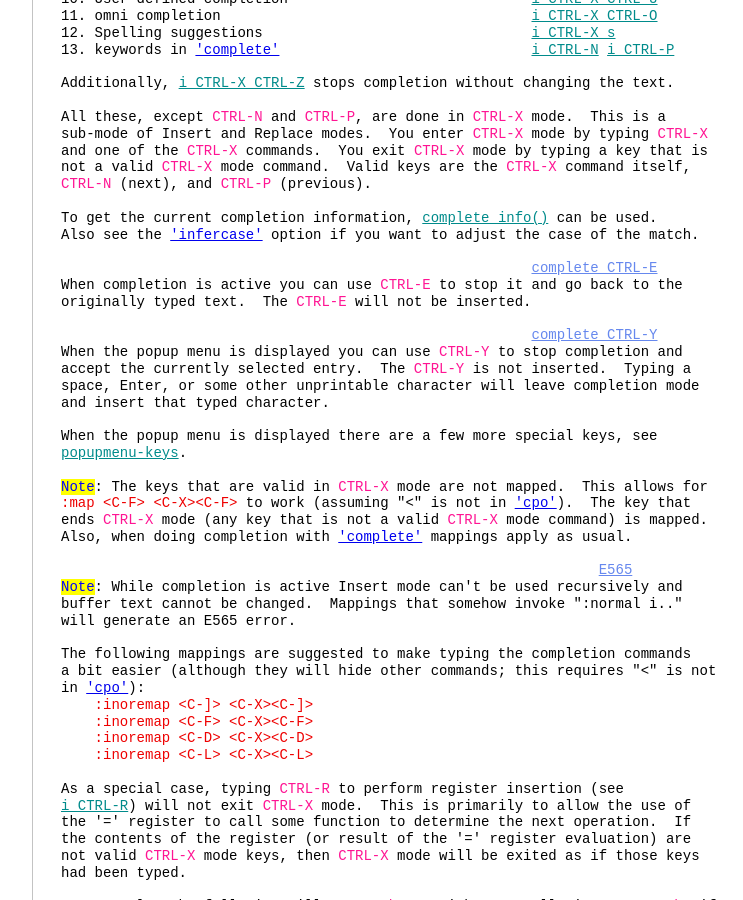
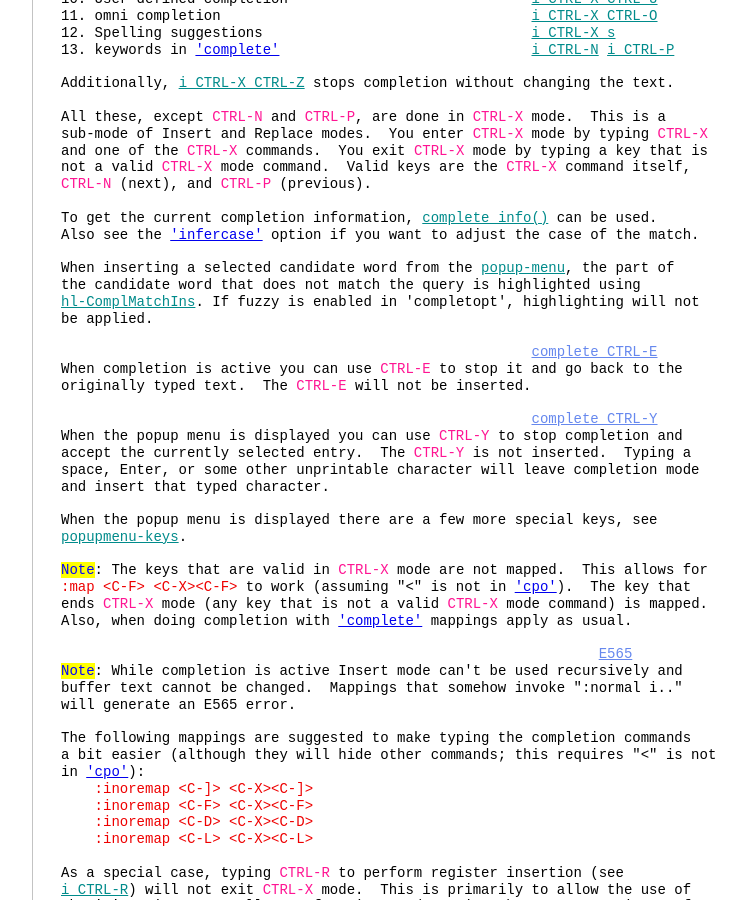
Before and after one commit to vim-jp/vimdoc-en, a Jekyll site: the page built from insert.html, in a window 1280 px wide and 900 px high, scrolled down 11012 px. Shown: the whole window, without its empty margins (340-1083 px from the left). Built offline with Jekyll 4.4.1, drawn with Linux system fonts in a browser that asks for light colours; nearby versions of some CDN libraries; comment, search, counter and statistics services are not loaded; some of the changed text lies outside the part shown.

Commit message:
Generated by GitHub workflow 13345099715
https://github.com/vim-jp/vimdoc-en/actions/runs/13345099715

Used commits:
https://github.com/vim/vim/commit/3f60114236cff60caf117fd708476fd4ff72252b
https://github.com/chrisbra/vim_faq/commit/fbc4330c2195fae7ae17bb36aab52cca6ddb6391

```diff
--- a/insert.html
+++ b/insert.html
@@ -3,7 +3,7 @@ layout: vimdoc
 helpname: 'insert'
 ---
 <div id='vimCodeElement'>
-<a class="Constant" href="insert.html" name="insert.txt">insert.txt</a>&nbsp;&nbsp;&nbsp;&nbsp;For&nbsp;<span class="Identifier">Vim version 9.1.</span>&nbsp;&nbsp;Last change: 2024 Dec 31<br>
+<a class="Constant" href="insert.html" name="insert.txt">insert.txt</a>&nbsp;&nbsp;&nbsp;&nbsp;For&nbsp;<span class="Identifier">Vim version 9.1.</span>&nbsp;&nbsp;Last change: 2025 Feb 14<br>
 <br>
 <br>
 &nbsp;&nbsp;&nbsp;&nbsp;&nbsp;&nbsp;&nbsp;&nbsp;&nbsp;&nbsp;&nbsp;&nbsp;&nbsp;&nbsp;&nbsp;&nbsp;&nbsp;&nbsp;<span class="Identifier">VIM REFERENCE MANUAL&nbsp;&nbsp;&nbsp;&nbsp;by Bram Moolenaar</span><br>
@@ -662,6 +662,11 @@ not a valid&nbsp;<span class="Special">CTRL-X</span>&nbsp;mode command.&nbsp;&nb
 To get the current completion information,&nbsp;<a class="Identifier" href="builtin.html#complete_info()">complete_info()</a>&nbsp;can be used.<br>
 Also see the&nbsp;<a class="Type" href="options.html#'infercase'">'infercase'</a>&nbsp;option if you want to adjust the case of the match.<br>
 <br>
+When inserting a selected candidate word from the&nbsp;<a class="Identifier" href="gui.html#popup-menu">popup-menu</a>, the part of<br>
+the candidate word that does not match the query is highlighted using<br>
+<a class="Identifier" href="syntax.html#hl-ComplMatchIns">hl-ComplMatchIns</a>. If fuzzy is enabled in&nbsp;<span class="MissingTag">'completopt'</span>, highlighting will not<br>
+be applied.<br>
+<br>
 &nbsp;&nbsp;&nbsp;&nbsp;&nbsp;&nbsp;&nbsp;&nbsp;&nbsp;&nbsp;&nbsp;&nbsp;&nbsp;&nbsp;&nbsp;&nbsp;&nbsp;&nbsp;&nbsp;&nbsp;&nbsp;&nbsp;&nbsp;&nbsp;&nbsp;&nbsp;&nbsp;&nbsp;&nbsp;&nbsp;&nbsp;&nbsp;&nbsp;&nbsp;&nbsp;&nbsp;&nbsp;&nbsp;&nbsp;&nbsp;&nbsp;&nbsp;&nbsp;&nbsp;&nbsp;&nbsp;&nbsp;&nbsp;&nbsp;&nbsp;&nbsp;&nbsp;&nbsp;&nbsp;&nbsp;&nbsp;<a class="Constant" href="insert.html#complete_CTRL-E" name="complete_CTRL-E">complete_CTRL-E</a><br>
 When completion is active you can use&nbsp;<span class="Special">CTRL-E</span>&nbsp;to stop it and go back to the<br>
 originally typed text.&nbsp;&nbsp;The&nbsp;<span class="Special">CTRL-E</span>&nbsp;will not be inserted.<br>
```
